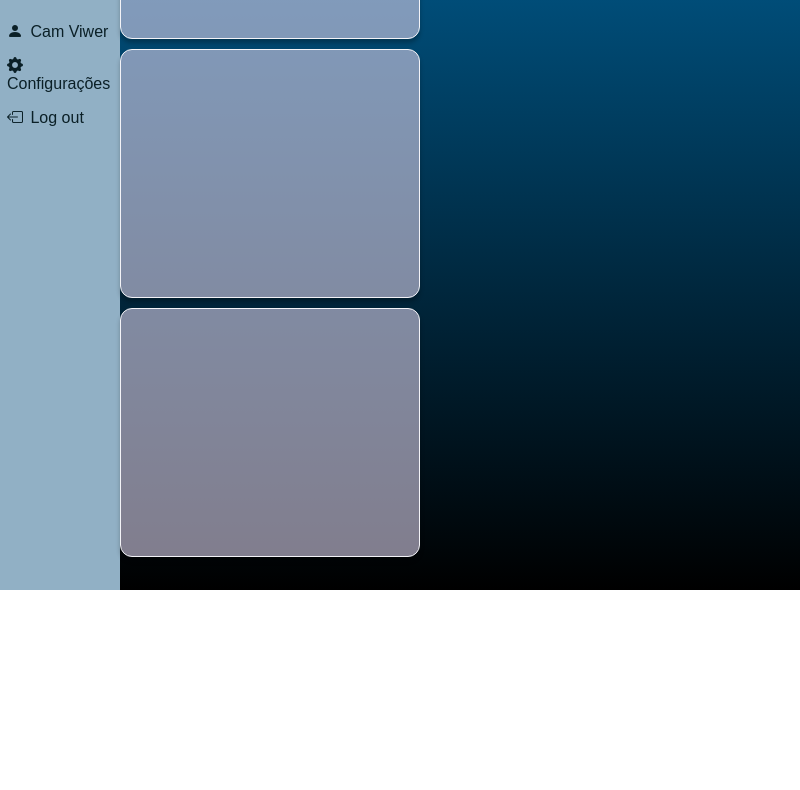
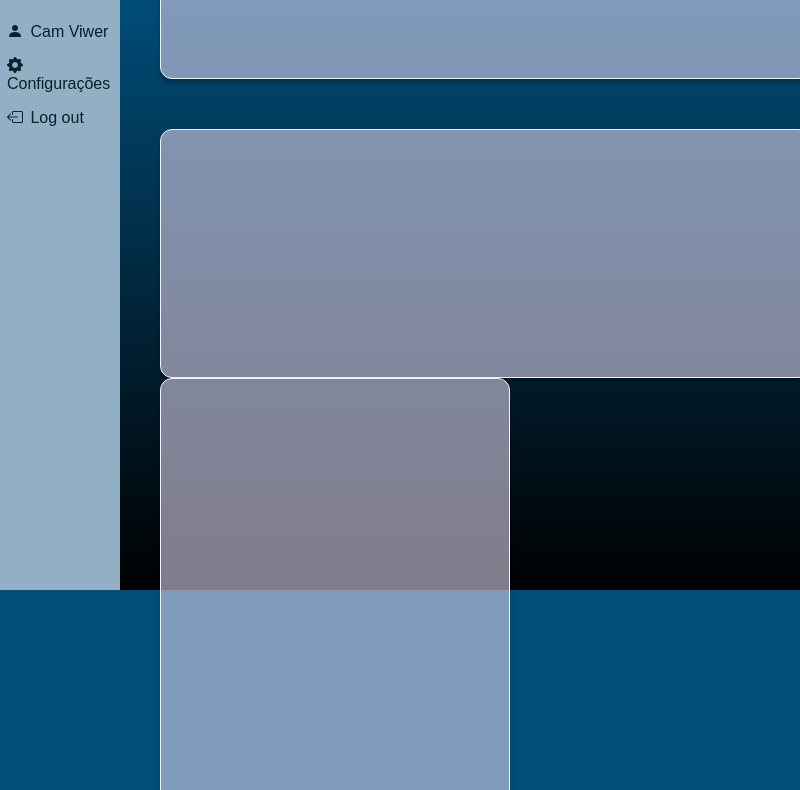
Before and after one commit to ArthurFPUnifeob/TeamCDS-PI2, an Electron app: page src/renderer/dashboard/dashboard.html in a window 800 px wide. Shown: the part 210-1000 px from the top of the page. Before the commit the page ends 800 px from the top, so only its background shows below. Drawn offline with nearby package versions, Linux system fonts and the light colour scheme; no server answers.

Commit message:
atualização_graficos

```diff
--- a/src/renderer/dashboard/dashboard.css
+++ b/src/renderer/dashboard/dashboard.css
@@ -105,7 +105,23 @@ input[type ="checkbox"] {
   }
 /* section 2 - main */
 
+main{
+    width: 85%;
+    position: absolute;
+    right: 0;
+    background: linear-gradient(180deg, rgba(0,78,122,1) 25%, rgba(0,0,0,1) 100%);
+    height: 100vh;
+    display: flex;
+    flex-wrap: wrap;
+    padding: 40px;
+}
 
+.container{
+    display: flex;
+    flex-direction: column;
+    gap: 50px;
+    margin-right: 50px;
+}
 .containerGrafic{
     border-radius: 12px;
     border: 1px solid var(--white, #F3F3F7);
@@ -116,13 +132,13 @@ input[type ="checkbox"] {
     padding: 10px;
 }
 
-.containerGrafic {
+.containerGrafic-2 {
     border-radius: 12px;
     border: 1px solid var(--white, #F3F3F7);
     background: rgba(216, 207, 232, 0.60);
     box-shadow: 0px 4px 4px 0px rgba(0, 0, 0, 0.25);
-    width: 300px; /* Reduzindo o tamanho para caber dois na mesma linha */
-    height: 249px;
+    width: 350px; /* Reduzindo o tamanho para caber dois na mesma linha */
+    height: 550px;
     padding: 10px;
     margin-bottom: 10px; /* Adicionando margem inferior para espaçamento entre os blocos */
 }
--- a/src/renderer/dashboard/dashboard.html
+++ b/src/renderer/dashboard/dashboard.html
@@ -41,13 +41,15 @@
   </div>
 
   <main>
-    <div class="containerGrafic">
+    <div class="container">
+       <div class="containerGrafic">
       <canvas id="line"></canvas>
+      </div>
+      <div class="containerGrafic">
+      <canvas id="bars"></canvas>
+      </div>
     </div>
-    <div class="containerGrafic">
-      <canvas id="bars"></canvas>
-    </div>
-    <div class="containerGrafic">
+    <div class="containerGrafic-2">
       <canvas id="pie"></canvas>
     </div>
   </main>
--- a/src/renderer/dashboard/dashboardview.js
+++ b/src/renderer/dashboard/dashboardview.js
@@ -2,11 +2,9 @@ const { ipcRenderer } = require('electron');
 const IncidenteController = require("../../backend/controller/IncidenteController");
 const incidenteController = new IncidenteController()
 
-let empresaID
+let empresaID = localStorage.getItem('idEmpresa')
 let BDdata
 
-ipcRenderer.on('getEmpresaID', (_,empresaid) =>{
-  empresaID = empresaid
   incidenteController.getData(empresaID).then(result => {
 
     BDdata = result
@@ -251,4 +249,3 @@ ipcRenderer.on('getEmpresaID', (_,empresaid) =>{
     .catch(error => {
       console.log(error)
     });
-})
```
